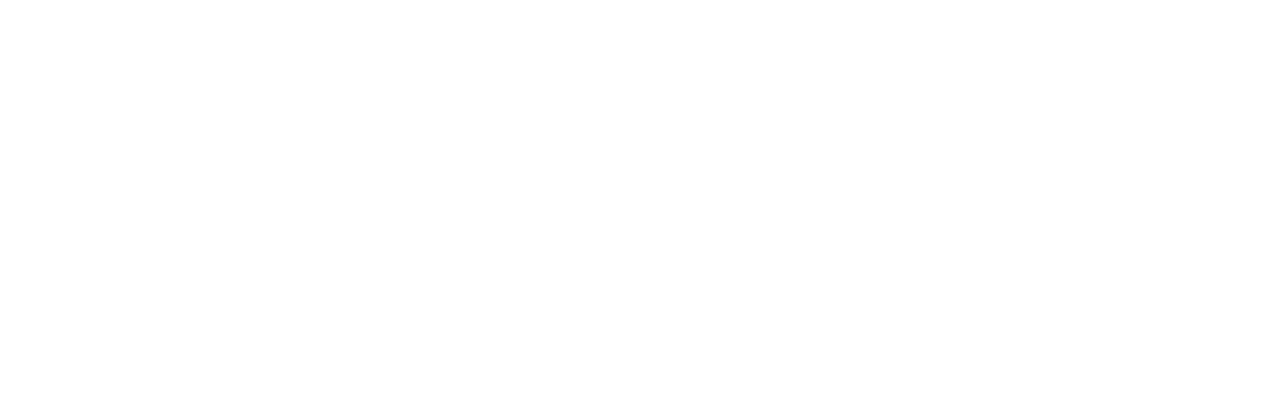
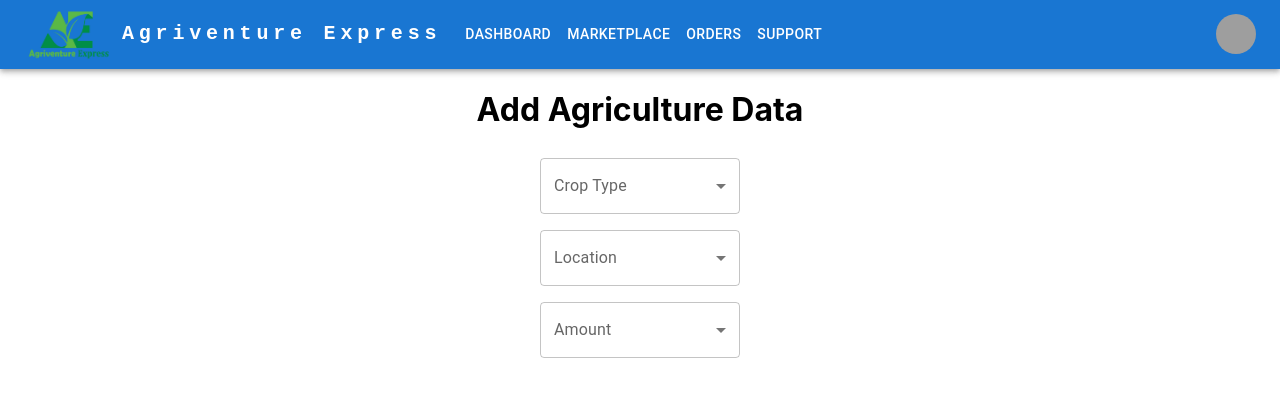
Before and after one commit to Async-Devs/agriventure-express-web-frontend, a React (Create React App) app: page /agridataentry in a window 1280 px wide. Before the commit this address had no page. Shown: the top 396 px of the page. Built offline with nearby package versions, Linux system fonts and the light colour scheme; grey boxes are pictures that could not be loaded.

Commit message:
add agri data 2

```diff
--- a/src/pages/agriDataEntry.js
+++ b/src/pages/agriDataEntry.js
@@ -1,8 +1,120 @@
 import React from "react";
+import "./agridataentry.module.css";
+import Sidebar from "../components/Sidebar.js";
+
+import InputLabel from '@mui/material/InputLabel';
+import MenuItem from '@mui/material/MenuItem';
+import FormControl from '@mui/material/FormControl';
+import Select from '@mui/material/Select';
 
 function AgriDataEntry(){
+
+    // states
+	const [cropType, setCropType] = React.useState('');
+
+	const handleCrop = (event) => {
+		setCropType(event.target.value);
+	};
+
+	const [location, setLocation] = React.useState('');
+
+	const handleLocation = (event) => {
+		setLocation(event.target.value);
+	};
+
+	const [amount, setAmount] = React.useState('');
+
+	const handleAmount = (event) => {
+		setAmount(event.target.value);
+	};
+    //data access from axios
+
+    //function
+
+
     return(
-        <div>Agri Data Entry Page</div>
+        <div>
+            <Sidebar/>
+			<div className='form'>
+				<h1>Add Agriculture Data</h1>
+			<div>
+			<FormControl sx={{ m: 1, minWidth: 200 }}>
+				<InputLabel id="demo-simple-select-autowidth-label">Crop Type</InputLabel>
+				<Select
+				labelId="demo-simple-select-autowidth-label"
+				id="demo-simple-select-autowidth"
+				value={cropType}
+				onChange={handleCrop}
+				autoWidth
+				label="Crop Type"
+				>
+				<MenuItem value="">
+					<em>None</em>
+				</MenuItem>
+				<MenuItem value={0}>Onion</MenuItem>
+				<MenuItem value={1}>Garlic</MenuItem>
+				<MenuItem value={2}>Beet</MenuItem>
+				<MenuItem value={3}>Leeks</MenuItem>
+				<MenuItem value={4}>Banana</MenuItem>
+				<MenuItem value={5}>Beet</MenuItem>
+				<MenuItem value={6}>Rice</MenuItem>
+				<MenuItem value={7}>Cabbage</MenuItem>
+				<MenuItem value={8}>Pumpkin</MenuItem>
+				</Select>
+			</FormControl>
+			</div>
+			<div>
+			<FormControl sx={{ m: 1, minWidth: 200 }}>
+				<InputLabel id="demo-simple-select-autowidth-label">Location</InputLabel>
+				<Select
+				labelId="demo-simple-select-autowidth-label"
+				id="demo-simple-select-autowidth"
+				value={location}
+				onChange={handleLocation}
+				autoWidth
+				label="Location"
+				>
+				<MenuItem value="">
+					<em>None</em>
+				</MenuItem>
+				<MenuItem value={0}>Anuradhapura</MenuItem>
+				<MenuItem value={1}>Polonnaruwa</MenuItem>
+				<MenuItem value={2}>Jaffna</MenuItem>
+				<MenuItem value={3}>Kalawana</MenuItem>
+				<MenuItem value={4}>Mahiyanganaya</MenuItem>
+				<MenuItem value={5}>Watareka</MenuItem>
+				<MenuItem value={6}>Rathnapura</MenuItem>
+				<MenuItem value={7}>Ambilipitiya</MenuItem>
+				<MenuItem value={8}>Hambanthota</MenuItem>
+				</Select>
+			</FormControl>
+			</div>
+			<div>
+			<FormControl sx={{ m: 1, minWidth: 200 }}>
+				<InputLabel id="demo-simple-select-autowidth-label">Amount</InputLabel>
+				<Select
+				labelId="demo-simple-select-autowidth-label"
+				id="demo-simple-select-autowidth"
+				value={amount}
+				onChange={handleAmount}
+				autoWidth
+				label="Amount"
+				>
+				<MenuItem value="">
+					<em>None</em>
+				</MenuItem>
+				<MenuItem value={0}>50</MenuItem>
+				<MenuItem value={1}>100</MenuItem>
+				<MenuItem value={2}>150</MenuItem>
+				<MenuItem value={3}>200</MenuItem>
+				<MenuItem value={4}>250</MenuItem>
+				<MenuItem value={5}>300</MenuItem>
+				</Select>
+			</FormControl>
+			</div>
+			</div>
+			</div>
+
     );
 }
 
--- /dev/null
+++ b/src/pages/agridataentry.module.css
@@ -0,0 +1,3 @@
+.form{
+    background-color: aqua;
+}
--- a/src/router/index.js
+++ b/src/router/index.js
@@ -2,6 +2,7 @@
 import {Routes,Route,BrowserRouter} from "react-router-dom";
 
 import Dashboard from "../pages/dashboard/dashboard";
+import AgriDataEntry from "../pages/agriDataEntry";
 
 
 function AppRouter(){
@@ -12,6 +13,7 @@
             <>
                 <Routes>
                     <Route path = "" element={<Dashboard />} ></Route>
+                    <Route path = "agridataentry" element={<AgriDataEntry />} ></Route>
 
 
                 </Routes>
```
